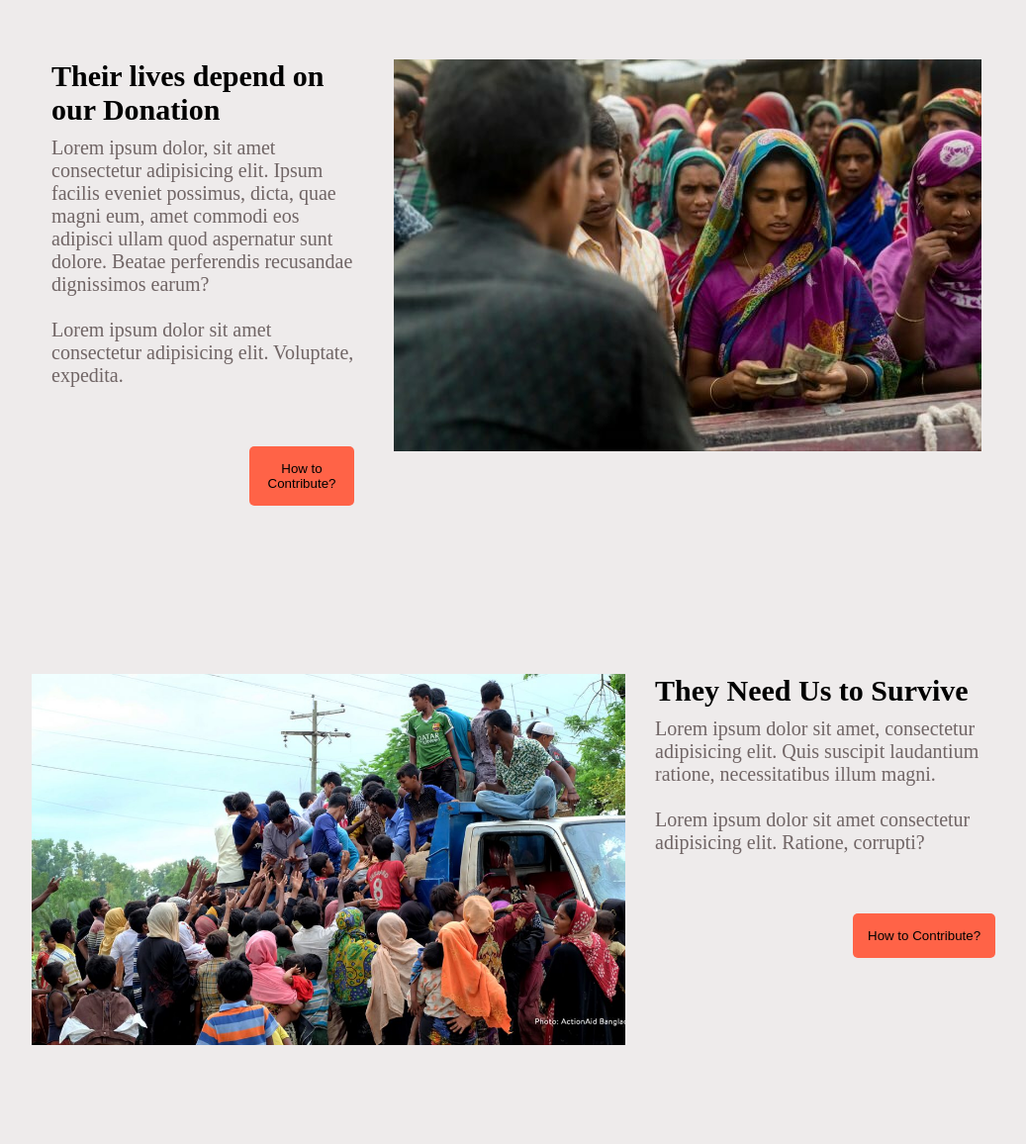
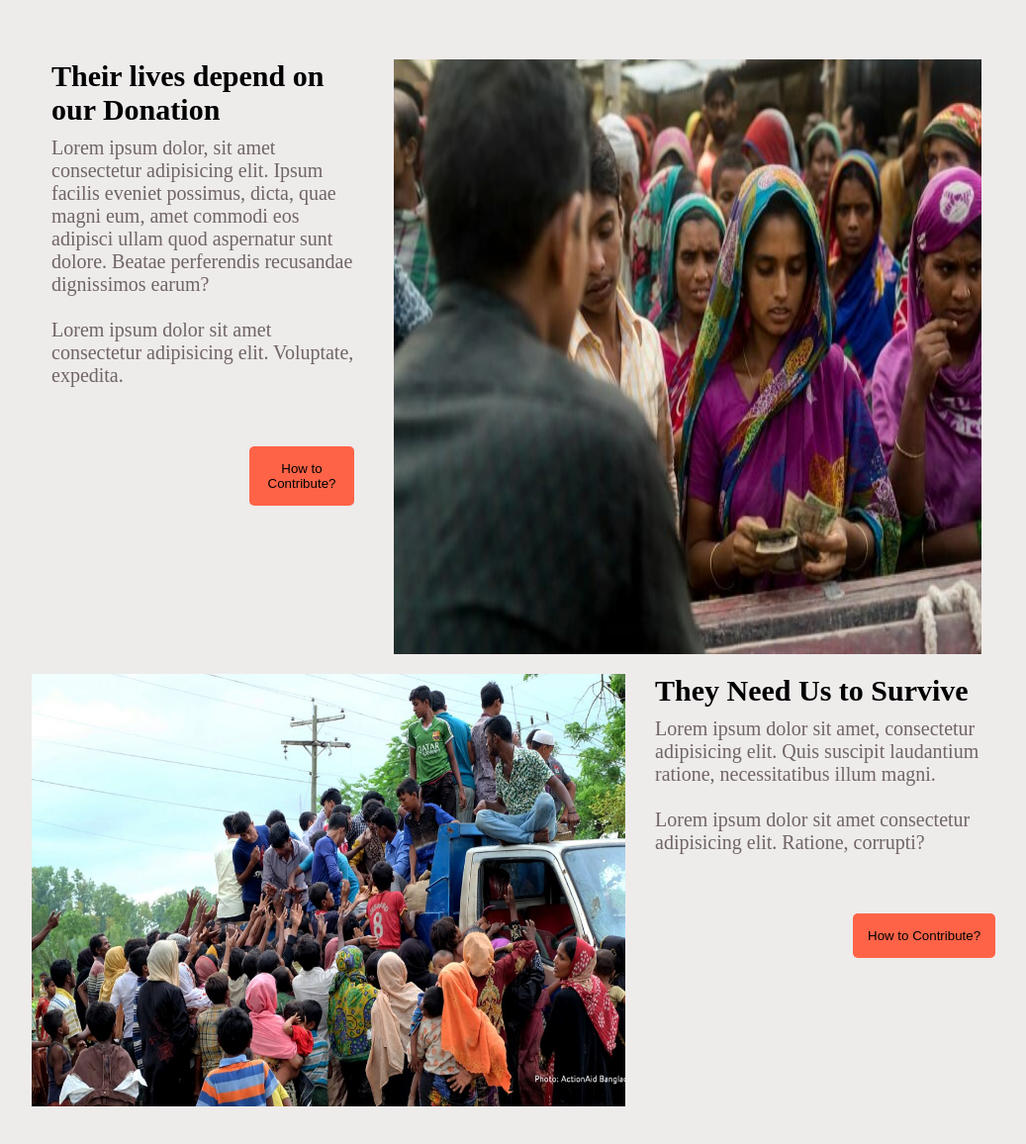
Before and after one commit to SharminTonni/my-practice, a plain HTML site: page index.html in a window 1280 px wide. Shown: the part 2331-3487 px from the top of the page at 99% size, without its empty margins (118-1155 px from the left). Drawn offline with Linux system fonts and the light colour scheme; a web font is replaced by a local one.

Commit message:
commited

```diff
--- a/index.html
+++ b/index.html
@@ -122,15 +122,15 @@
                 <button class="btn-primary3">How to Contribute?</button>
             </div>
 
-            <div class="section4-img">
-                <img src="images/donation1.jpg" alt="donation-pic">
-            </div>
+
+                <img class="section4-img" src="images/donation1.jpg" alt="donation-pic">
+
         </section>
 
         <section class="section5">
-            <div class="section5-img">
-                <img src="images/donation2.jpg" alt="donation pic" width="600px">
-            </div>
+
+                <img class="section5-img" src="images/donation2.jpg" alt="donation pic" width="600px">
+
 
             <div class="section5-write">
                 <h1 class="section5-title">They Need Us to Survive</h1>
```
